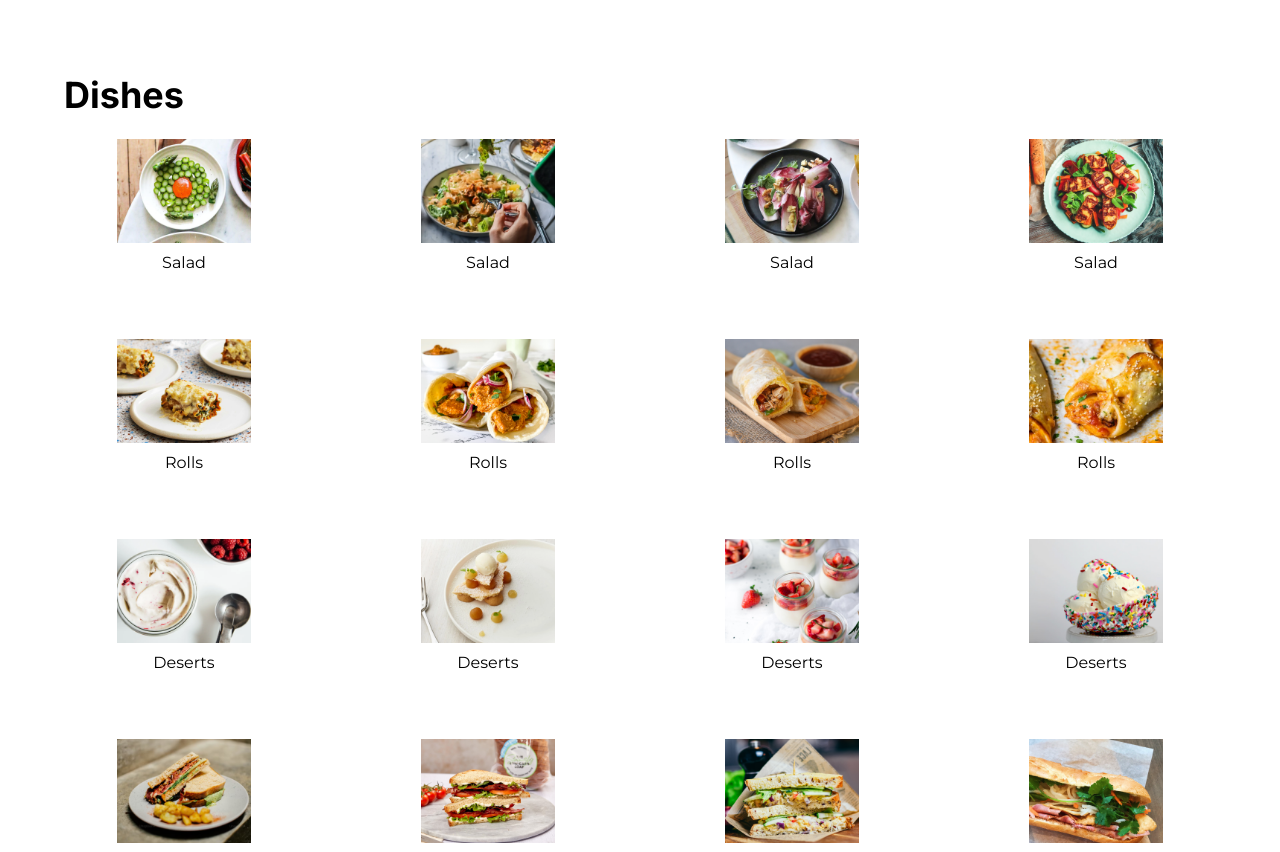
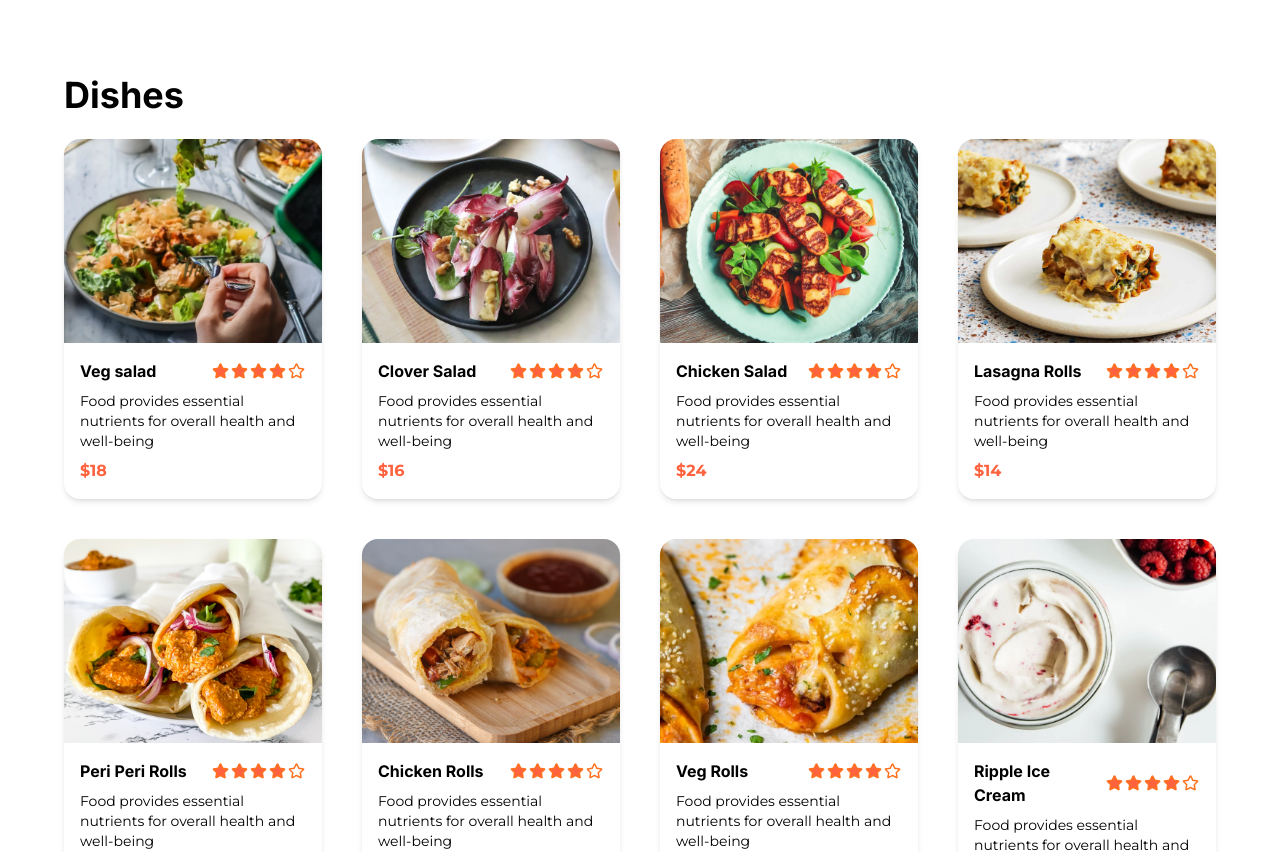
Before and after one commit to IGUIDER-AMINE/food_delivery, a Next.js app: page / in a window 1280 px wide. Shown: the part 1160-2012 px from the top of the page. Built offline with nearby package versions, Linux system fonts and the light colour scheme.

Commit message:
finish footer

```diff
--- a/components/sections/Dishes.tsx
+++ b/components/sections/Dishes.tsx
@@ -1,4 +1,4 @@
-import { food_list } from "@/public/asstes";
+import { assets, food_list } from "@/public/asstes";
 import Image from "next/image";
 import React from "react";
 
@@ -6,17 +6,34 @@ const Dishes = () => {
   return (
     <section className="space-y-6">
       <h1 className="font-titleFont font-bold text-4xl">Dishes</h1>
-      <div className="grid grid-flow-row md:grid-cols-3 lg:grid-cols-4 gap-16 text-center pb-4 ">
-        {food_list.map((item, index) => {
+      <div className="grid grid-flow-row md:grid-cols-2 lg:grid-cols-3 xl:grid-cols-4 gap-10 pb-4 ">
+        {food_list.slice(1, 10).map((item, index) => {
           return (
-            <div key={index} className="flex flex-col gap-y-2 cursor-pointer">
-              <Image
-                className="object-contain min-w-[104px] h-[104px]"
-                src={item?.image}
-                alt="logo"
-                quality={100}
-              />
-              <div>{item?.category}</div>
+            <div
+              key={index}
+              className="gap-y-2 cursor-pointer shadow-md rounded-2xl"
+            >
+              <div>
+                <Image
+                  className="object-cover rounded-t-2xl w-full min-w-[104px] h-[204px]"
+                  src={item?.image}
+                  alt={item?.name}
+                  quality={100}
+                />
+              </div>
+              <div className="p-4 space-y-2">
+                <div className="flex gap-x-2 justify-between">
+                  <h3 className="font-titleFont font-bold">{item?.name}</h3>
+                  <Image
+                    className="object-contain"
+                    src={assets.rating_starts}
+                    alt="rating_starts"
+                    quality={100}
+                  />
+                </div>
+                <p className="text-sm">{item?.description}</p>
+                <div className="font-bold text-orangeColor">${item?.price}</div>
+              </div>
             </div>
           );
         })}
--- a/components/sections/Menu.tsx
+++ b/components/sections/Menu.tsx
@@ -14,7 +14,10 @@ const Menu = () => {
       <div className="flex  justify-between gap-16 text-center overflow-x-auto pb-4 scrollbar-thin scrollbar-track-textDark/20 scrollbar-thumb-textDark/60">
         {menu_list.map((item, index) => {
           return (
-            <div key={index} className="flex flex-col gap-y-2 cursor-pointer">
+            <div
+              key={index}
+              className="flex rounded-xl flex-col gap-y-2 cursor-pointer"
+            >
               <Image
                 className="object-contain min-w-[104px] h-[104px]"
                 src={item?.menu_image}
--- a/tailwind.config.ts
+++ b/tailwind.config.ts
@@ -32,6 +32,7 @@ module.exports = {
       },
       colors: {
         bgcolor: "#333233",
+        orangeColor: "#FF623E",
         bodyColor: "#0A192F",
         textGreen: "#64ffda",
         textLight: "#ccd6f6",
```
